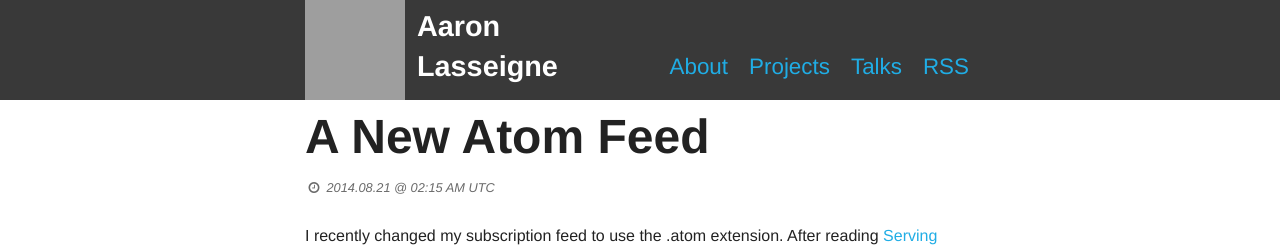
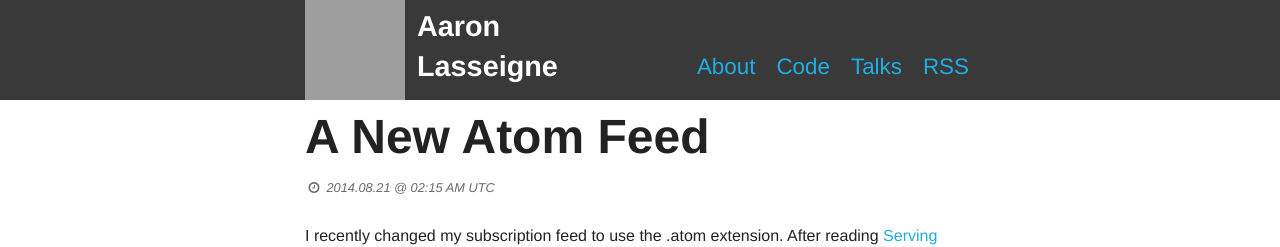
Before and after one commit to AaronLasseigne/aaronlasseigne.github.com, a Jekyll site: the page built from index.html, in a window 1280 px wide. Shown: the top 247 px of the page. Built offline with Jekyll 4.4.1, drawn with Linux system fonts in a browser that asks for light colours; the list of posts is cut into pages by our own code; grey boxes are pictures that could not be loaded.

Commit message:
add a page for code/projects

```diff
--- a/_layouts/default.html
+++ b/_layouts/default.html
@@ -30,7 +30,7 @@
         <div role="navigation menu" id="nav-menu" class="medium-6 columns bottom-text-container">
           <ul>
             <li><a href="/about">About</a></li>
-            <li><a href="/projects">Projects</a></li>
+            <li><a href="/code">Code</a></li>
             <li><a href="/talks">Talks</a></li>
             <li><a href="/atom.atom">RSS</a></li>
           </ul>
```
Also changed, not shown: code.md (added, +5 -0 lines).
